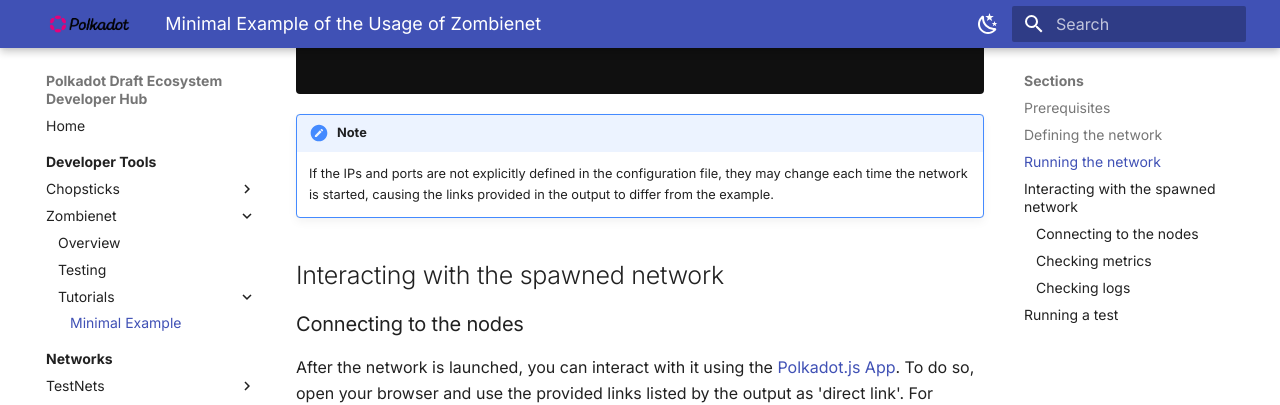
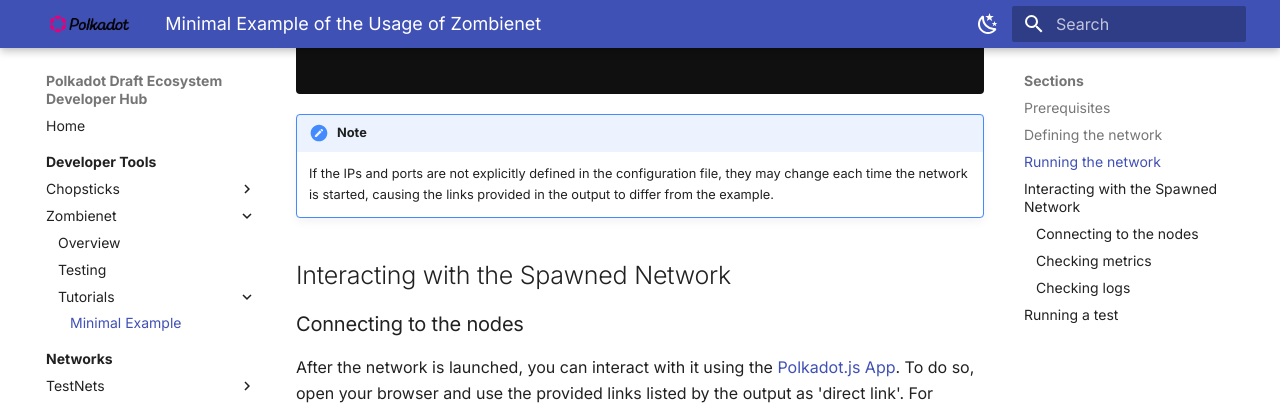
Before and after one commit to papermoonio/polkadot-ecosystem-docs-draft, an MkDocs documentation site: the page built from docs/dev-tools/zombienet/tutorials/minimal-example.md, in a window 1280 px wide and 900 px high, scrolled down 2627 px. Shown: the top 405 px of the window. Built offline with MkDocs 1.6.1 and Material for MkDocs 9.7.7, drawn with Linux system fonts in a browser that asks for light colours.

```diff
--- a/docs/dev-tools/zombienet/tutorials/minimal-example.md
+++ b/docs/dev-tools/zombienet/tutorials/minimal-example.md
@@ -145,7 +145,7 @@ If successful, you will see the following output:
 !!! note
     If the IPs and ports are not explicitly defined in the configuration file, they may change each time the network is started, causing the links provided in the output to differ from the example.
 
-## Interacting with the spawned network
+## Interacting with the Spawned Network
 
 ### Connecting to the nodes
 
```
